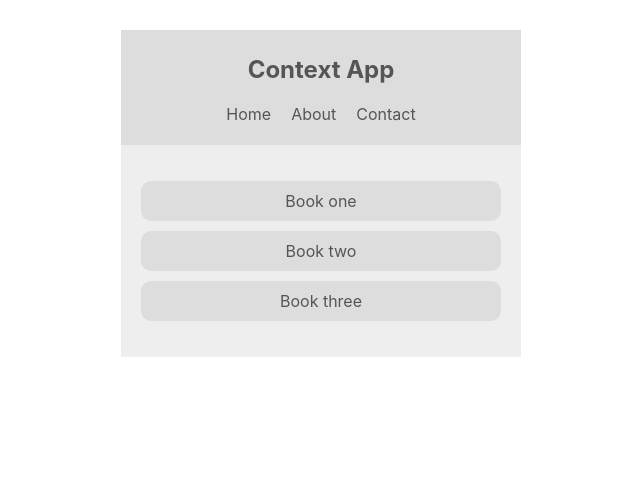
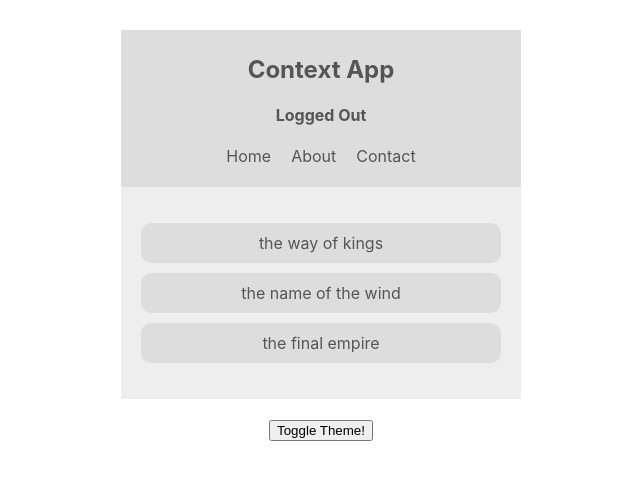
Before and after one commit to ishara28/React-Context-Hooks-Tutorial, a React (Create React App) app in the folder contextapp/: page / in a window 1280 px wide. Shown: the top 480 px of the page, without its empty margins (319-959 px from the left). Built offline with nearby package versions, Linux system fonts and the light colour scheme.

Commit message:
Context Api Over

```diff
--- a/contextapp/src/App.js
+++ b/contextapp/src/App.js
@@ -1,14 +1,19 @@
 import React from "react";
+import BookList from "./components/BookList";
 import Navbar from "./components/Navbar";
-import BookList from "./components/BookList";
 import ThemeContextProvider from "./contexts/ThemeContext";
+import ThemeToggle from "./components/ThemeToggle";
+import AuthContextProvider from "./contexts/AuthContext";
 
 function App() {
   return (
     <div className="App">
       <ThemeContextProvider>
-        <Navbar />
-        <BookList />
+        <AuthContextProvider>
+          <Navbar />
+          <BookList />
+          <ThemeToggle />
+        </AuthContextProvider>
       </ThemeContextProvider>
     </div>
   );
--- a/contextapp/src/components/BookList.js
+++ b/contextapp/src/components/BookList.js
@@ -1,22 +1,20 @@
 import React, { Component } from "react";
 import { ThemeContext } from "../contexts/ThemeContext";
 
-export class BookList extends Component {
+class BookList extends Component {
   static contextType = ThemeContext;
-
   render() {
     const { isLightTheme, light, dark } = this.context;
     const theme = isLightTheme ? light : dark;
-    console.log(this.context);
     return (
       <div
         className="book-list"
-        style={{ background: theme.bg, color: theme.syntax }}
+        style={{ color: theme.syntax, background: theme.bg }}
       >
         <ul>
-          <li style={{ background: theme.ui }}>Book one</li>
-          <li style={{ background: theme.ui }}>Book two</li>
-          <li style={{ background: theme.ui }}>Book three</li>
+          <li style={{ background: theme.ui }}>the way of kings</li>
+          <li style={{ background: theme.ui }}>the name of the wind</li>
+          <li style={{ background: theme.ui }}>the final empire</li>
         </ul>
       </div>
     );
--- a/contextapp/src/components/Navbar.js
+++ b/contextapp/src/components/Navbar.js
@@ -1,16 +1,25 @@
 import React, { Component } from "react";
 import { ThemeContext } from "../contexts/ThemeContext";
+import { AuthContext } from "../contexts/AuthContext";
 
 class Navbar extends Component {
-  static contextType = ThemeContext;
   render() {
-    console.log(this.context);
-    const { isLightTheme, light, dark } = this.context;
+    return (
+      <AuthContext.Consumer>
+        {authContext => {
+          return (
+            <ThemeContext.Consumer>
+              {themeContext => {
+                const { isAuthenticated, toggleAuth } = authContext;
+                const { isLightTheme, light, dark } = themeContext;
                 const theme = isLightTheme ? light : dark;
-
                 return (
                   <nav style={{ background: theme.ui, color: theme.syntax }}>
                     <h1>Context App</h1>
+                    <h4 onClick={toggleAuth} style={{cursor: "pointer"}}>
+                      {isAuthenticated ? "Logged In" : "Logged Out"}
+                    </h4>
+
                     <ul>
                       <li>Home</li>
                       <li>About</li>
@@ -18,6 +27,12 @@ class Navbar extends Component {
                     </ul>
                   </nav>
                 );
+              }}
+            </ThemeContext.Consumer>
+          );
+        }}
+      </AuthContext.Consumer>
+    );
   }
 }
 
--- /dev/null
+++ b/contextapp/src/components/ThemeToggle.js
@@ -0,0 +1,16 @@
+import React, { Component } from "react";
+import { ThemeContext } from "../contexts/ThemeContext";
+
+export class ThemeToggle extends Component {
+  static contextType = ThemeContext;
+  render() {
+    const toggleTheme = this.context.toggleTheme;
+    return (
+      <div>
+        <button onClick={toggleTheme}>Toggle Theme!</button>
+      </div>
+    );
+  }
+}
+
+export default ThemeToggle;
--- /dev/null
+++ b/contextapp/src/contexts/AuthContext.js
@@ -0,0 +1,31 @@
+import React, { Component, createContext } from "react";
+
+export const AuthContext = createContext();
+
+export class AuthContextProvider extends Component {
+  constructor(props) {
+    super(props);
+
+    this.state = {
+      isAuthenticated: false
+    };
+  }
+
+  toggleAuth = () => {
+    this.setState({
+      isAuthenticated: !this.state.isAuthenticated
+    });
+  };
+
+  render() {
+    return (
+      <AuthContext.Provider
+        value={{ ...this.state, toggleAuth: this.toggleAuth }}
+      >
+        {this.props.children}
+      </AuthContext.Provider>
+    );
+  }
+}
+
+export default AuthContextProvider;
--- a/contextapp/src/contexts/ThemeContext.js
+++ b/contextapp/src/contexts/ThemeContext.js
@@ -1,24 +1,24 @@
-import React, { createContext, Component } from "react";
+import React, { Component, createContext } from "react";
 
 export const ThemeContext = createContext();
 
 class ThemeContextProvider extends Component {
   state = {
     isLightTheme: true,
-    light: {
-      syntax: "#555",
-      ui: "#ddd",
-      bg: "#eee"
-    },
-    dark: {
-      syntax: "#ddd",
-      ui: "#333",
-      bg: "#555"
-    }
+    light: { syntax: "#555", ui: "#ddd", bg: "#eee" },
+    dark: { syntax: "#ddd", ui: "#333", bg: "#555" }
+  };
+
+  toggleTheme = () => {
+    this.setState({
+      isLightTheme: !this.state.isLightTheme
+    });
   };
   render() {
     return (
-      <ThemeContext.Provider value={{ ...this.state }}>
+      <ThemeContext.Provider
+        value={{ ...this.state, toggleTheme: this.toggleTheme }}
+      >
         {this.props.children}
       </ThemeContext.Provider>
     );
```
Lines whose indentation alone changed are shown as unchanged.
